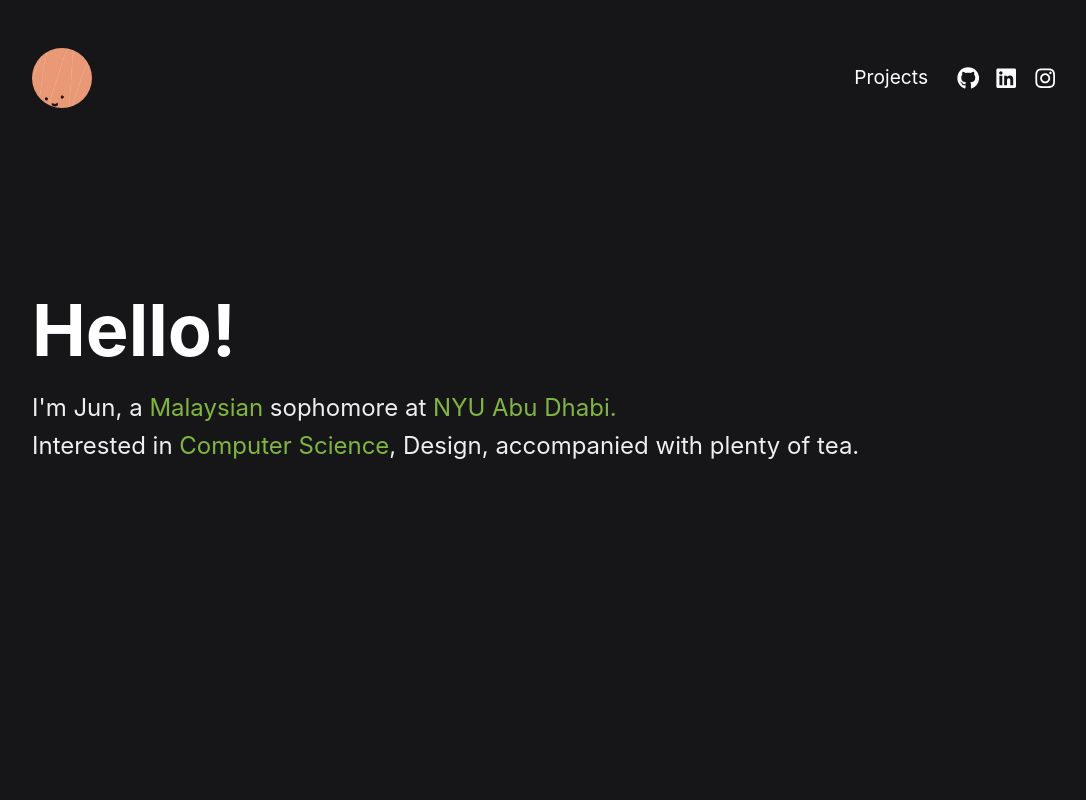
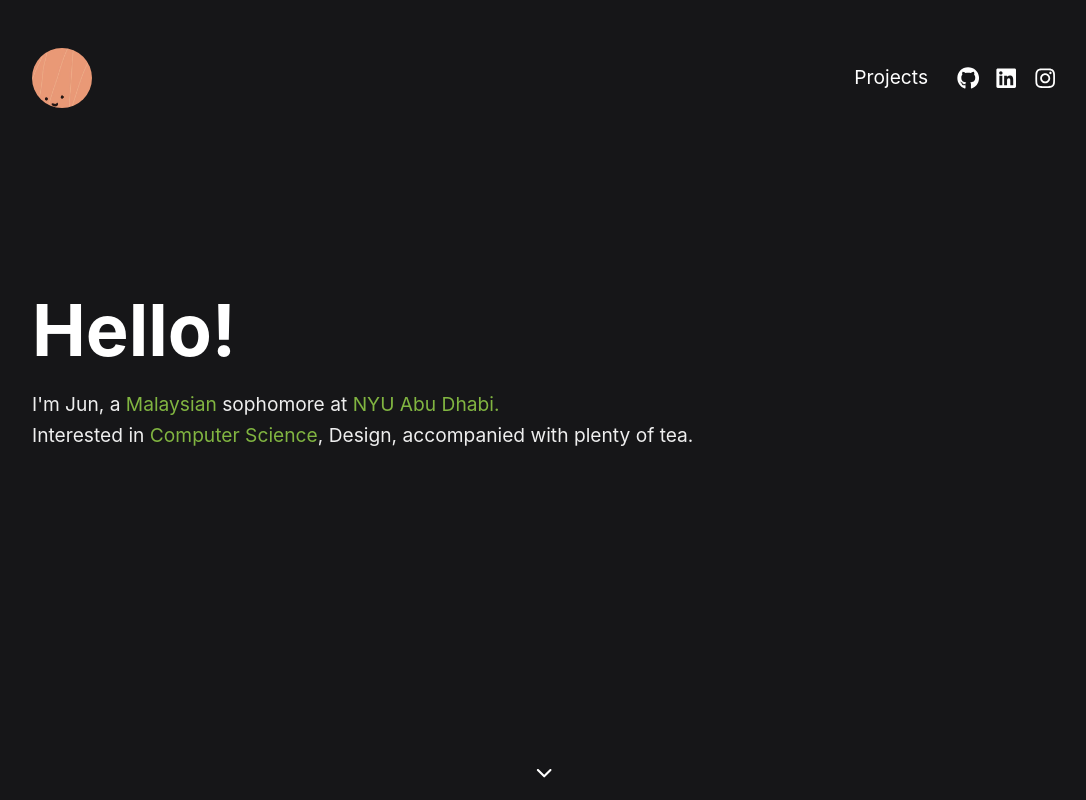
Before and after one commit to dweggyness/portfolio2021, a Next.js app: page / in a window 1280 px wide. Shown: the whole page, without its empty margins (96-1182 px from the left). Built offline with nearby package versions, Linux system fonts and the light colour scheme.

Commit message:
add down arrow at bottom of page

```diff
--- a/pages/index.js
+++ b/pages/index.js
@@ -1,4 +1,5 @@
 import React from 'react';
+import { IoIosArrowDown } from 'react-icons/io';
 import styles from '../styles/Home.module.css';
 import Header from '../components/Header';
 
@@ -6,16 +7,20 @@ export default function Home() {
   return (
     <div className={styles.container}>
       <Header />
-      <div className={styles.frontPage}>
+      <section className={styles.frontPage}>
         <h2 className={styles.frontTitle}>Hello!</h2>
         <p className={styles.frontDescription}>
           I'm Jun, a <span className={styles.highlight}>Malaysian</span> sophomore at
           <span className={styles.highlight}> NYU Abu Dhabi.</span>
         </p>
         <p className={styles.frontDescription}>
-          Interested in <span className={styles.highlight}>Computer Science</span>, Design, accompanied with plenty of tea.
+          Interested in <span className={styles.highlight}>Computer Science</span>,
+          Design, accompanied with plenty of tea.
         </p>
-      </div>
+        <div className={styles.downArrowContainer}>
+          <IoIosArrowDown size='1.4em'/>
+        </div>
+      </section>
     </div>
   );
 }
--- a/styles/Home.module.css
+++ b/styles/Home.module.css
@@ -22,7 +22,7 @@
 }
 
 .frontDescription {
-  font-size: 1.5em;
+  font-size: 1.2em;
   color: #EEE;
 }
 
@@ -30,6 +30,13 @@
   color: #81b541;
 }
 
+.downArrowContainer {
+  margin-top: auto;
+  margin-bottom: 1em;
+  display: flex;
+  justify-content: center;
+}
+
 @media (max-width: 768px) {
   .container {
     width: 90%;
```
